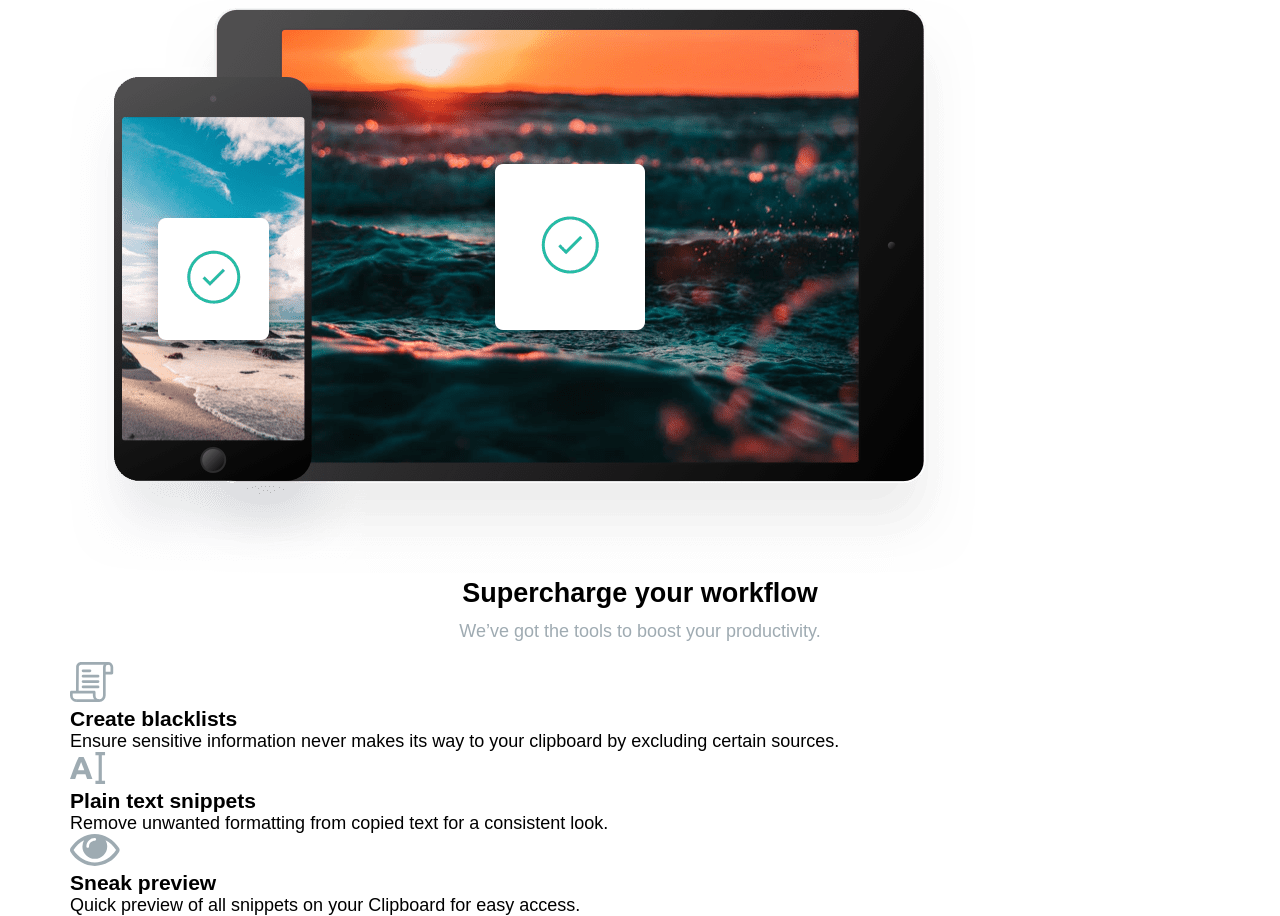
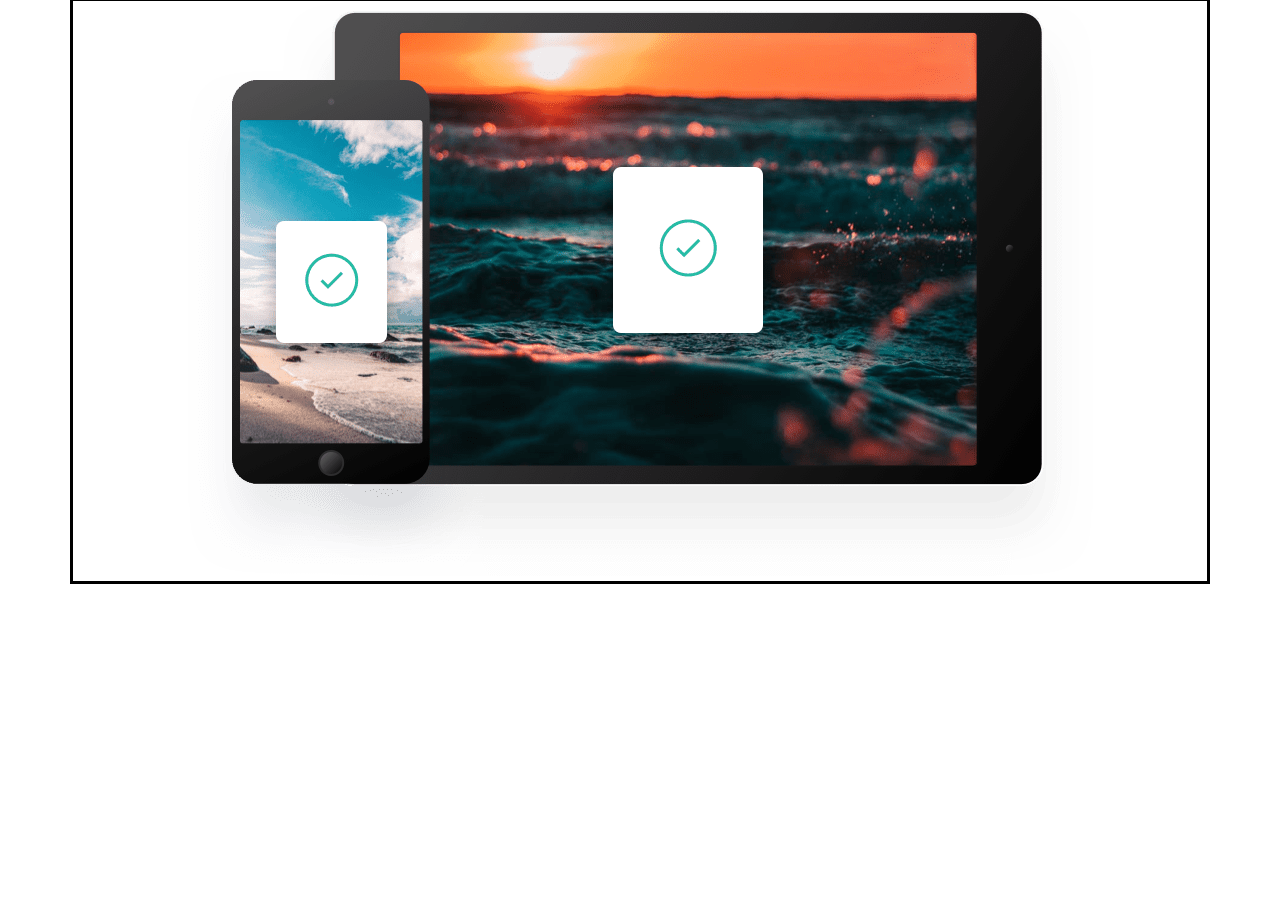
Before and after one commit to issam-abdou/Clipboard-landing-page, a plain HTML site: page index.html in a window 1280 px wide. Shown: the part 1348-2264 px from the top of the page. After the commit the page ends 1932 px from the top, so only its background shows below. Drawn offline with Linux system fonts and the light colour scheme; a web font is replaced by a local one.

Commit message:
style the clipboard section

```diff
--- a/index.html
+++ b/index.html
@@ -70,7 +70,7 @@
       </div>
     </div>
   </section>
-  <section class="workflow">
+  <!--<section class="workflow">
     <div class="container">
       <h2 class="section-title">Supercharge your workflow</h2>
       <p>We’ve got the tools to boost your productivity.</p>
@@ -99,7 +99,7 @@
       </div>
     </div>
   </section>
-  <!--<section class="partners">
+  <section class="partners">
     <div class="container">
       <div class="partners__grid">
         <img src="./images/logo-google.png" alt="google">
--- a/sass/sections/_clipboard.scss
+++ b/sass/sections/_clipboard.scss
@@ -0,0 +1,7 @@
+/* ================= CLIPBOARD ============== */
+.clipboard{
+    &__img{
+        border: solid;
+        text-align: center;
+    }
+}
--- a/sass/styles.scss
+++ b/sass/styles.scss
@@ -3,3 +3,5 @@
 @import "./sections/header";
 @import "./components/section-title";
 @import "./sections/features";
+@import "./sections/clipboard";
+@import "./sections/workflow";
```
Also changed, not shown: CSS/styles.css, 1 other file.
